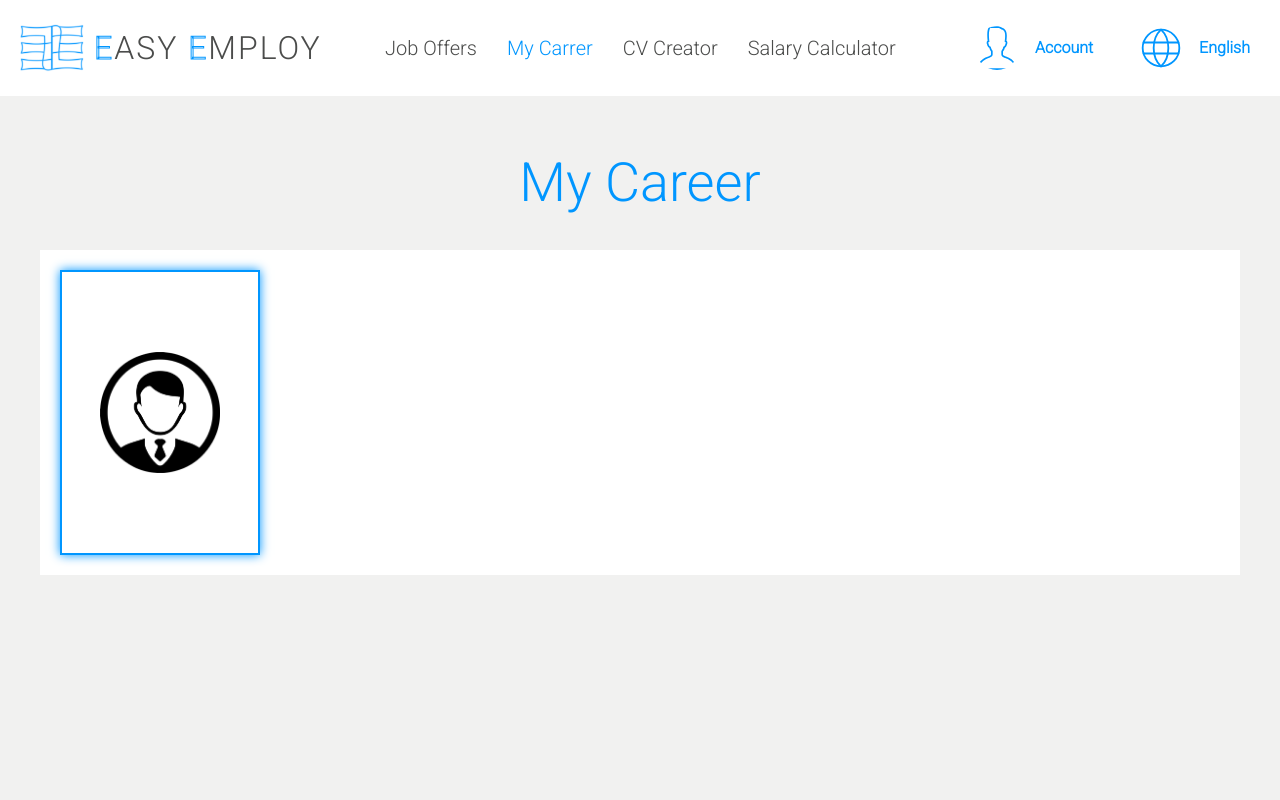
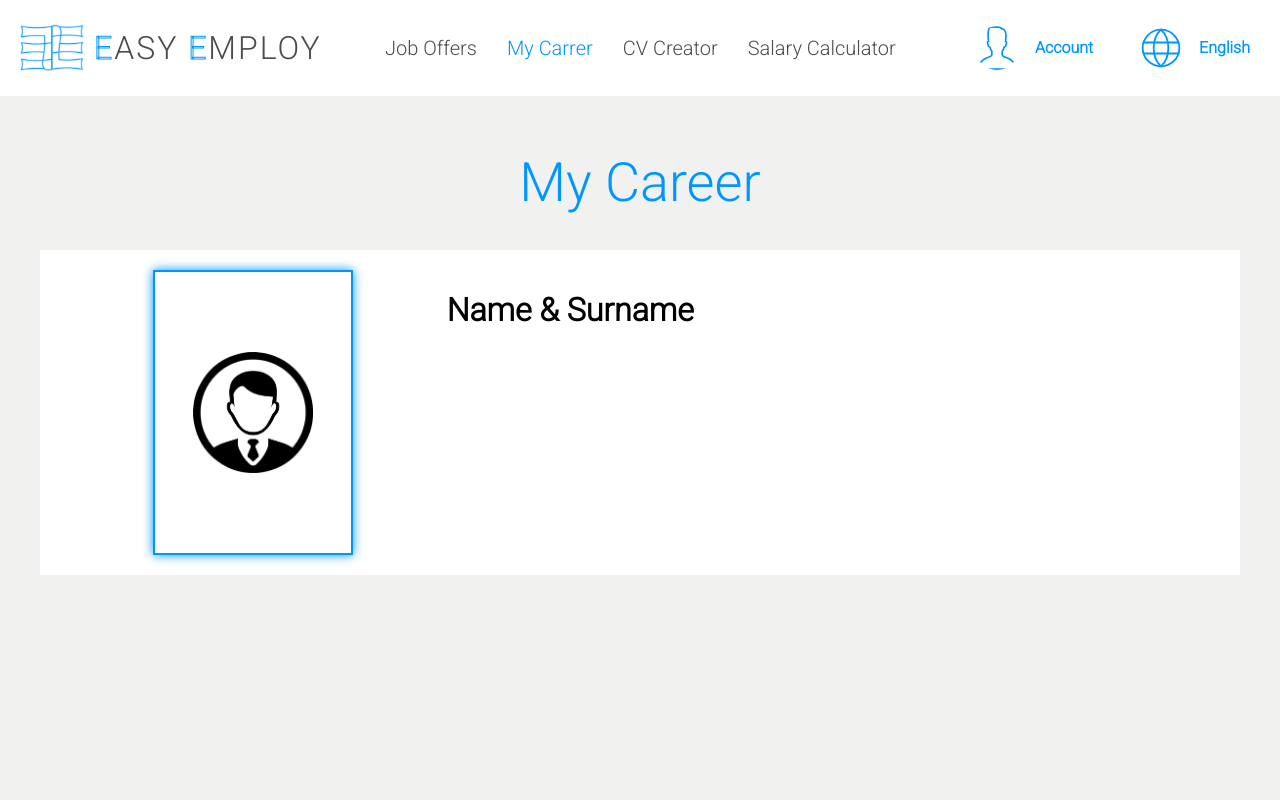
Before and after one commit to mizdebski77/Easy-Employ, a React (Create React App) app: page /Carrer in a window 1280 px wide. Shown: the top 800 px of the page. Built offline with nearby package versions, Linux system fonts and the light colour scheme.

Commit message:
Name to career added

```diff
--- a/src/features/Carrer/carrer.tsx
+++ b/src/features/Carrer/carrer.tsx
@@ -1,5 +1,5 @@
 import React from 'react';
-import { MainWrapper, Photo, PhotoSection, Title, Wrapper } from './styledCarrer';
+import { ContentWrapper, MainWrapper, Name, Photo, PhotoSection, Title, Wrapper } from './styledCarrer';
 import profile from '../../common/Images/profileStack.png';
 
 export const Carrer = () => {
@@ -11,6 +11,11 @@ export const Carrer = () => {
                 <PhotoSection>
                     <Photo src={profile} />
                 </PhotoSection>
+
+                <ContentWrapper>
+                    <Name>Name & Surname </Name>
+
+                </ContentWrapper>
             </MainWrapper>
         </Wrapper>
     );
--- a/src/features/Carrer/styledCarrer.ts
+++ b/src/features/Carrer/styledCarrer.ts
@@ -20,6 +20,8 @@ export const MainWrapper = styled.main`
     width: 100%;
     margin: 0 auto;
     padding: 20px;
+    display: grid;
+    grid-template-columns: 1fr 2fr;
 `;
 
 export const PhotoSection = styled.div`
@@ -29,9 +31,19 @@ export const PhotoSection = styled.div`
     align-items: center;
     max-width: 200px;
     padding: 80px;
+    margin: 0 auto;
     box-shadow: 0 0 10px ${({ theme }) => theme.color.fontMain};
 `;
 
 export const Photo = styled.img`
     max-width: 120px;
 `;
+
+export const ContentWrapper = styled.div`
+    display: flex;
+    justify-content: start;
+`;
+
+export const Name = styled.h1`
+
+`;
```
